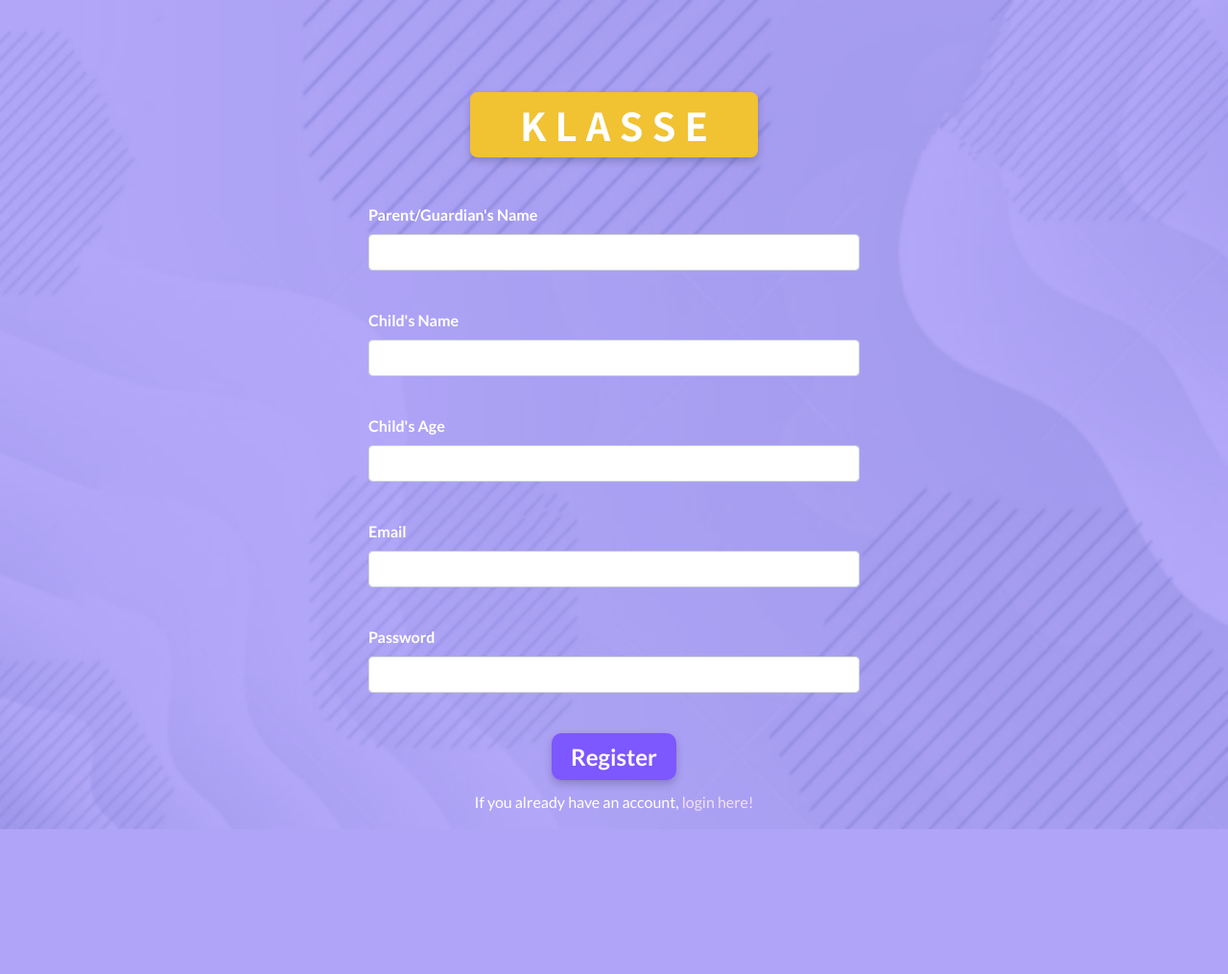
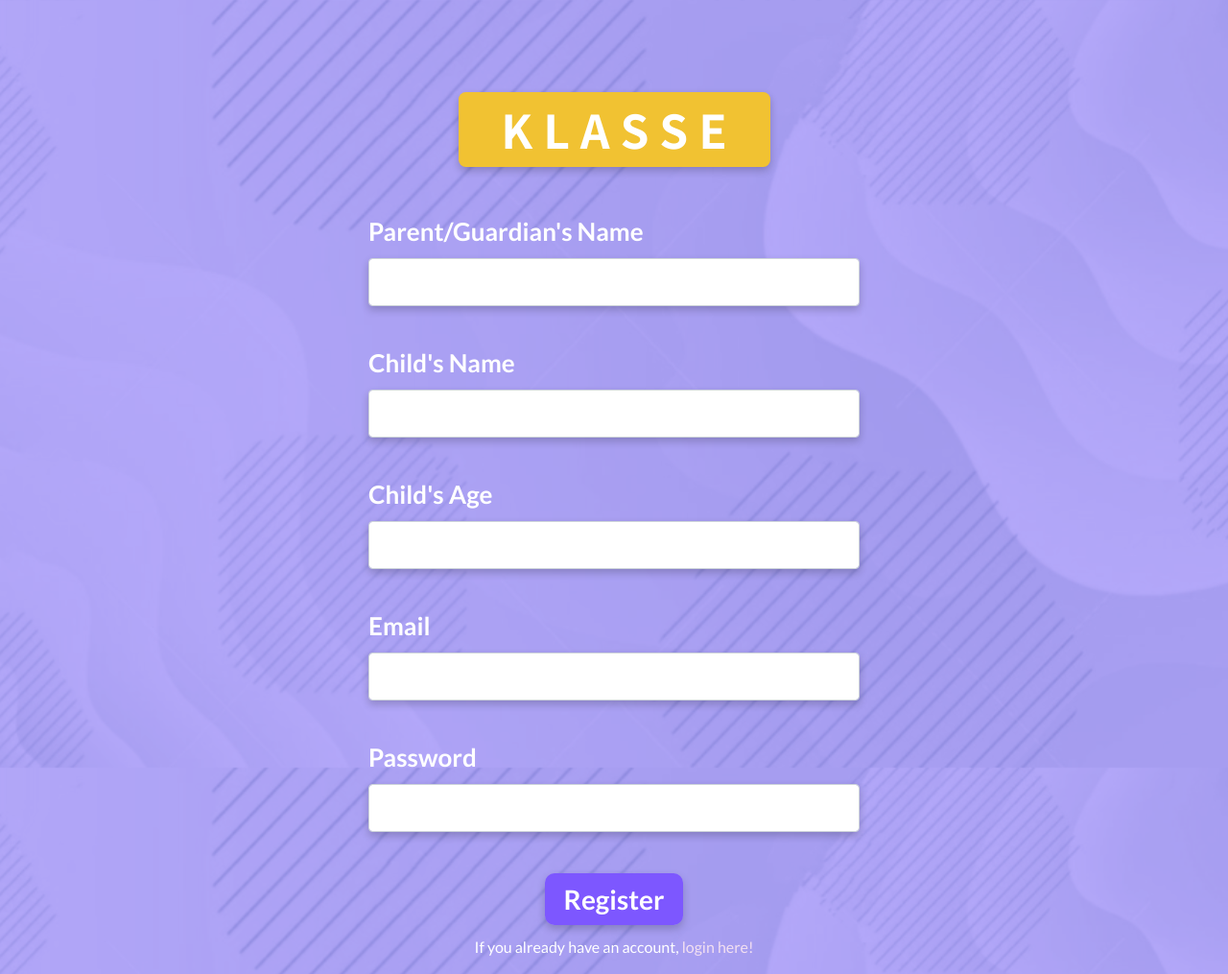
Before and after one commit to pranavh24/Klasse, a Flask app: page /register in a window 1280 px wide. Shown: the whole page at 96% size. Before the commit the page ends 864 px from the top, so only its background shows below. Run offline with Flask 2, Linux system fonts and the light colour scheme; some libraries are stand-ins or nearby versions.

Commit message:
Cleaned up UI

```diff
--- a/static/css/index.css
+++ b/static/css/index.css
@@ -1,5 +1,5 @@
-body {
+/* body {
     background-image: url('../images/Klasse_Background.png');
     background-repeat: no-repeat;
     background-size: cover;
-}
+} */
--- a/static/css/static.css
+++ b/static/css/static.css
@@ -1,3 +1,10 @@
+body {
+    background-image: url('../images/Klasse_Background.png');
+    background-repeat: no-repeat;
+    background-attachment: fixed;
+    background-size: cover;
+}
+
 ::selection {
     background: rgba(240, 192, 50, 0.45);
     text-shadow: 0px 0px 2px;
@@ -27,10 +34,11 @@
 
 .klasse-title {
     font-family: 'Noto Sans JP', sans-serif;
+    font-size: 48px;
     font-weight: 700;
     color: white;
     background-color: rgb(241, 194, 50);
-    width: 300px;
+    width: 325px;
     padding: 10px 0px;
     border-radius: 7.5px;
     margin: auto;
@@ -44,13 +52,22 @@
     background-color: rgb(233, 188, 52);
 }
 
+label {
+    font-size: 26px;
+}
+
+.form-control {
+    font-size: 24px;
+    box-shadow: 0 4px 8px 0 rgba(0, 0, 0, 0.2);
+}
+
 .submit-button {
     background-color: rgba(0, 0, 0, 0);
     border: none;
 }
 
 .submit-link {
-    font-size: 24px;
+    font-size: 28px;
     border-radius: 10px;
     color: white;
     font-weight: bold;
```
